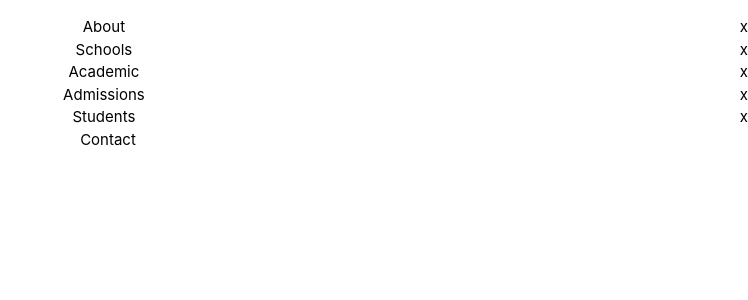
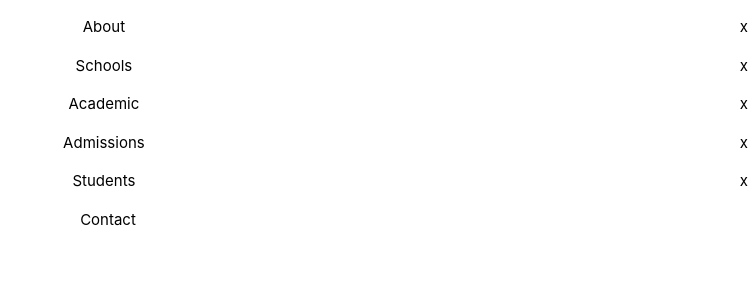
Before and after one commit to Demzy06/fair-havens-school, a React (Vite) app: page / in a window 1280 px wide. Both pictures are taken after a click on the button 1272 px from the left and 8 px from the top of the page. Shown: the top 300 px of the page, without its empty margins (532-1280 px from the left). Built offline with nearby package versions, Linux system fonts and the light colour scheme; some icons are missing.

Commit message:
Made changes to styling

```diff
--- a/src/components/Nav.jsx
+++ b/src/components/Nav.jsx
@@ -1,5 +1,5 @@
 import { useState } from "react";
-import SubNavigationLinks from "./SubLinks";
+import SubNavigationLinks from "./SubNavigationLinks";
 function Nav({ navName, navSubLinks, subNavClassName }) {
   const [isOpen, setIsOpen] = useState(false);
 
@@ -7,8 +7,8 @@ function Nav({ navName, navSubLinks, subNavClassName }) {
     setIsOpen(!isOpen);
   }
   return (
-    <li className={navName}>
-      <span className="flex ">
+    <li className="mb-4">
+      <span className="flex mb-2">
         <span className="m-auto w-fit">{navName}</span>
         <button className="cursor-pointer" onClick={(e) => handleOpenSubNav(e)}>
           x
```
